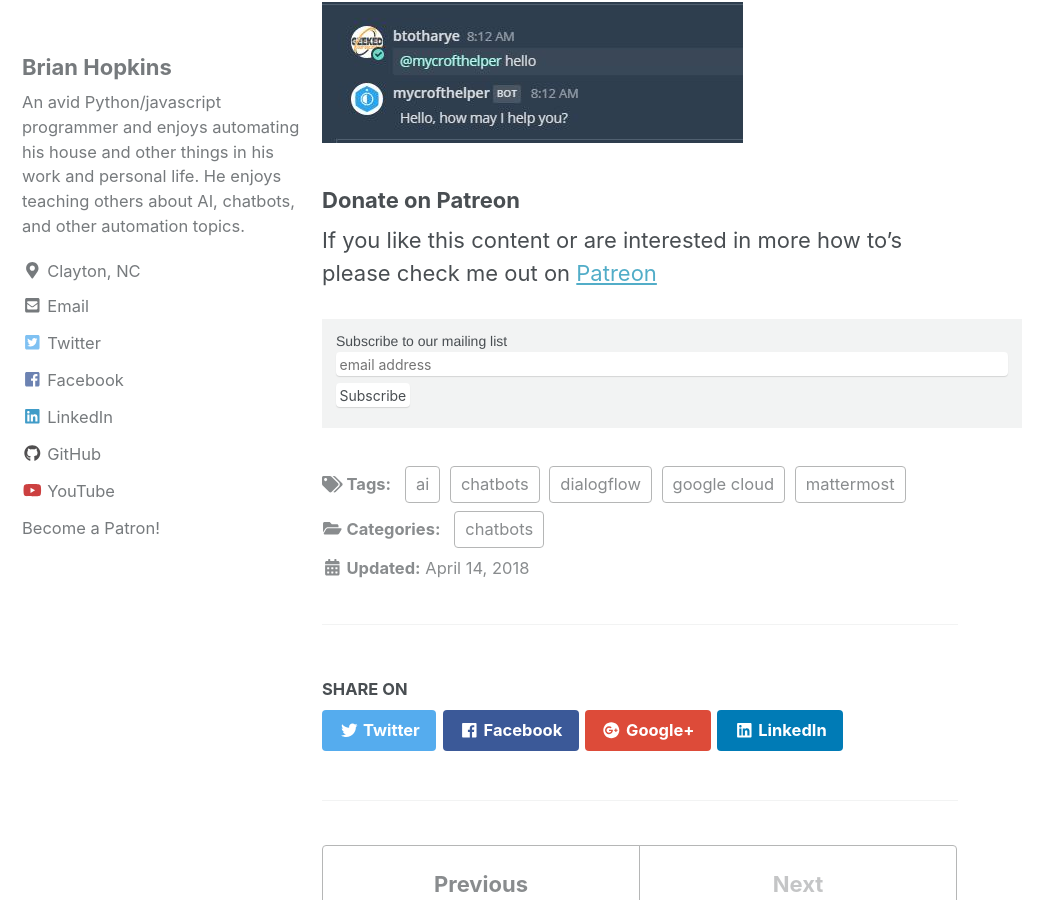
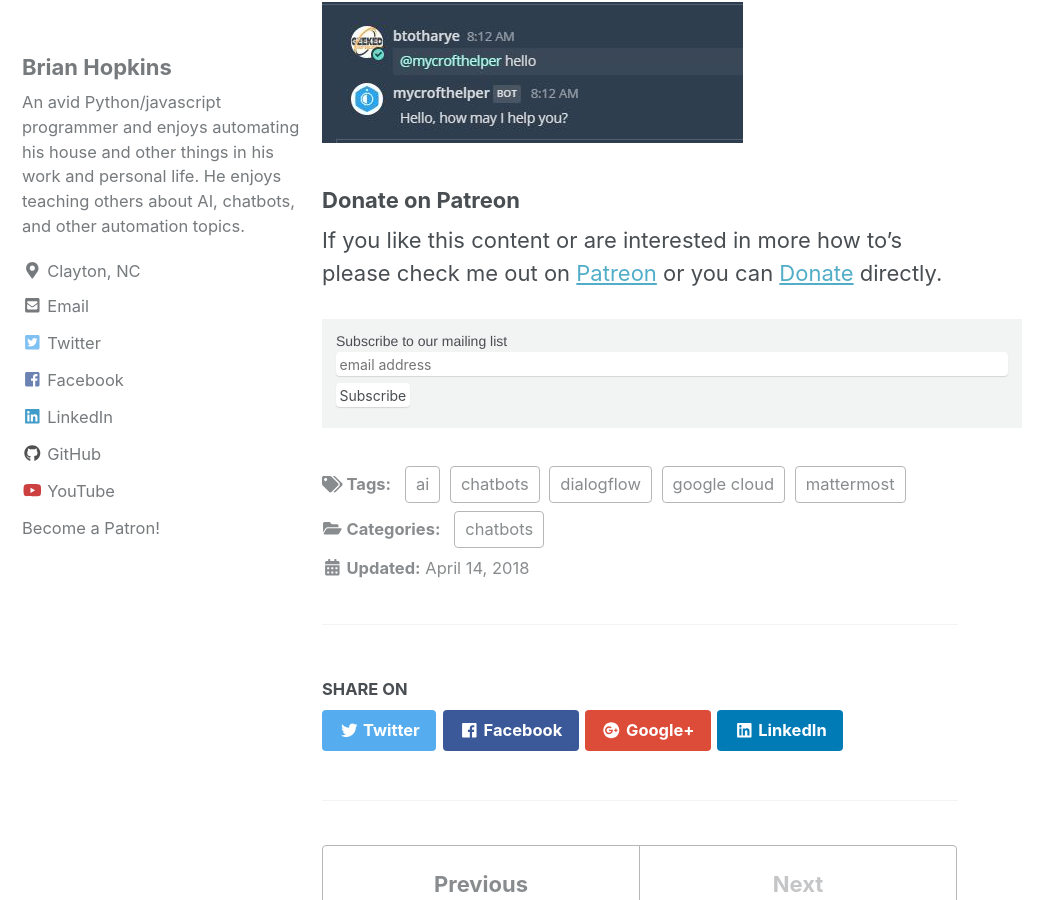
Before and after one commit to Geeked-Out-Solutions/blog, a Jekyll site: the page built from _posts/2018-04-14-creating-a-mattermost-chatbot-with-dialogflow-google-cloud-functions.md, in a window 1280 px wide and 900 px high, scrolled down 8776 px. Shown: the whole window, without its empty margins (0-1063 px from the left). Built offline with Jekyll 4.4.1, drawn with Linux system fonts in a browser that asks for light colours; nearby versions of some CDN libraries; comment, search, counter and statistics services are not loaded.

Commit message:
updating donate section

```diff
--- a/_posts/2018-04-14-creating-a-mattermost-chatbot-with-dialogflow-google-cloud-functions.md
+++ b/_posts/2018-04-14-creating-a-mattermost-chatbot-with-dialogflow-google-cloud-functions.md
@@ -92,4 +92,4 @@
 ![Mattermost Response](/assets/images/mattermost_response.JPG)
 
 ### Donate on Patreon
-If you like this content or are interested in more how to's please check me out on [Patreon](https://www.patreon.com/Geekedoutsol)
+If you like this content or are interested in more how to's please check me out on [Patreon](https://www.patreon.com/Geekedoutsol) or you can [Donate](https://www.paypal.com/cgi-bin/webscr?cmd=_donations&business=brianhh1230%40gmail%2ecom&lc=US&item_name=Geeked%20Out%20Solutions&no_note=0&cn=Add%20special%20instructions%20to%20the%20seller%3a&no_shipping=1&currency_code=USD&bn=PP%2dDonationsBF%3abtn_donateCC_LG%2egif%3aNonHosted) directly.
```
